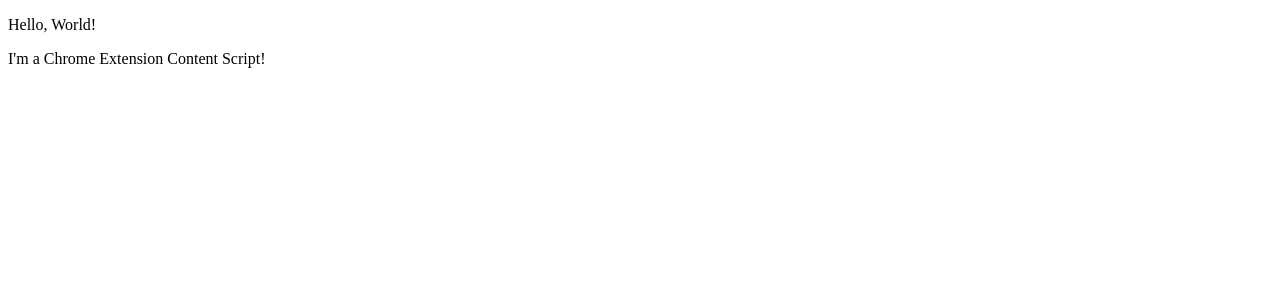
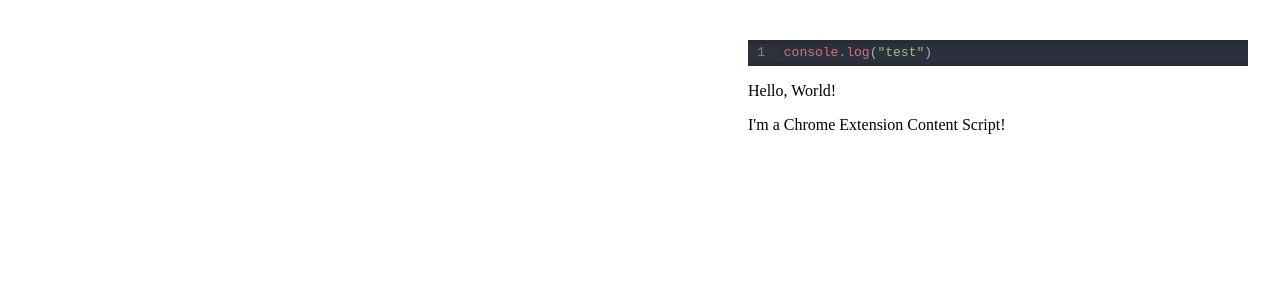
Before and after one commit to Goormthon-CodeBuddy/codebuddy-extension, a React (Vite) app in the folder extensions/content-script/: page / in a window 1280 px wide. Shown: the top 300 px of the page. Built offline with nearby package versions, Linux system fonts and the light colour scheme.

Commit message:
feat: 제작된 CodeMirrorEditor 컴포넌트를 App 단에 적용

```diff
--- a/extensions/content-script/src/App.tsx
+++ b/extensions/content-script/src/App.tsx
@@ -4,10 +4,15 @@
 import React from "react";
 import cn from 'classnames';
 
+import CodeMirrorEditor from './components/CodeMirrorEditor';
+
+import './App.css';
+
 function App() {
   return (
     <div className={cn("wrapper", "d-flex flex-column justify-content-center")}>
       <header className="App-header">
+        <CodeMirrorEditor code={"console.log(\"test\")"} />
         <p>Hello, World!</p>
         <p>I'm a Chrome Extension Content Script!</p>
       </header>
--- a/extensions/content-script/src/main.tsx
+++ b/extensions/content-script/src/main.tsx
@@ -1,6 +1,6 @@
 import React from "react";
 import { createRoot } from "react-dom/client";
-import styles from "./main.scss";
+import "./main.scss";
 import App from "./App";
 
 const body = document.querySelector("body");
```
